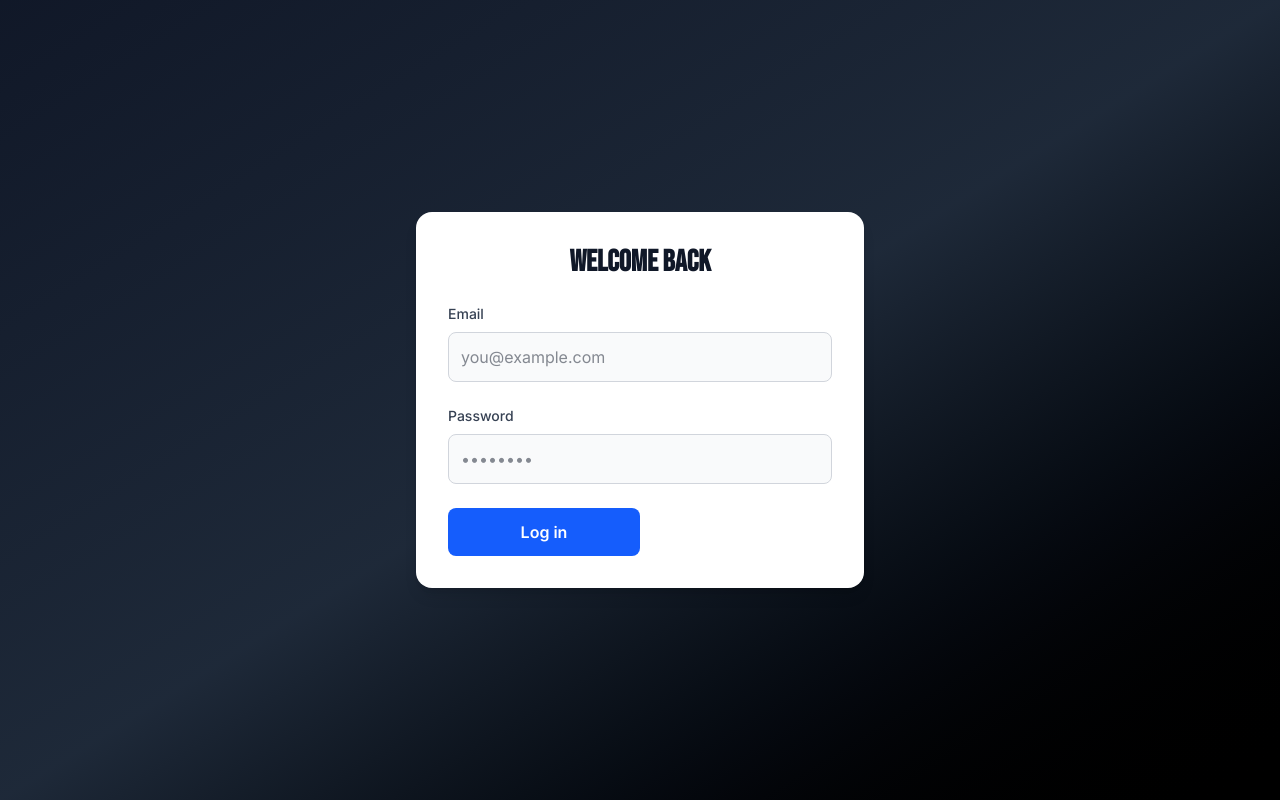
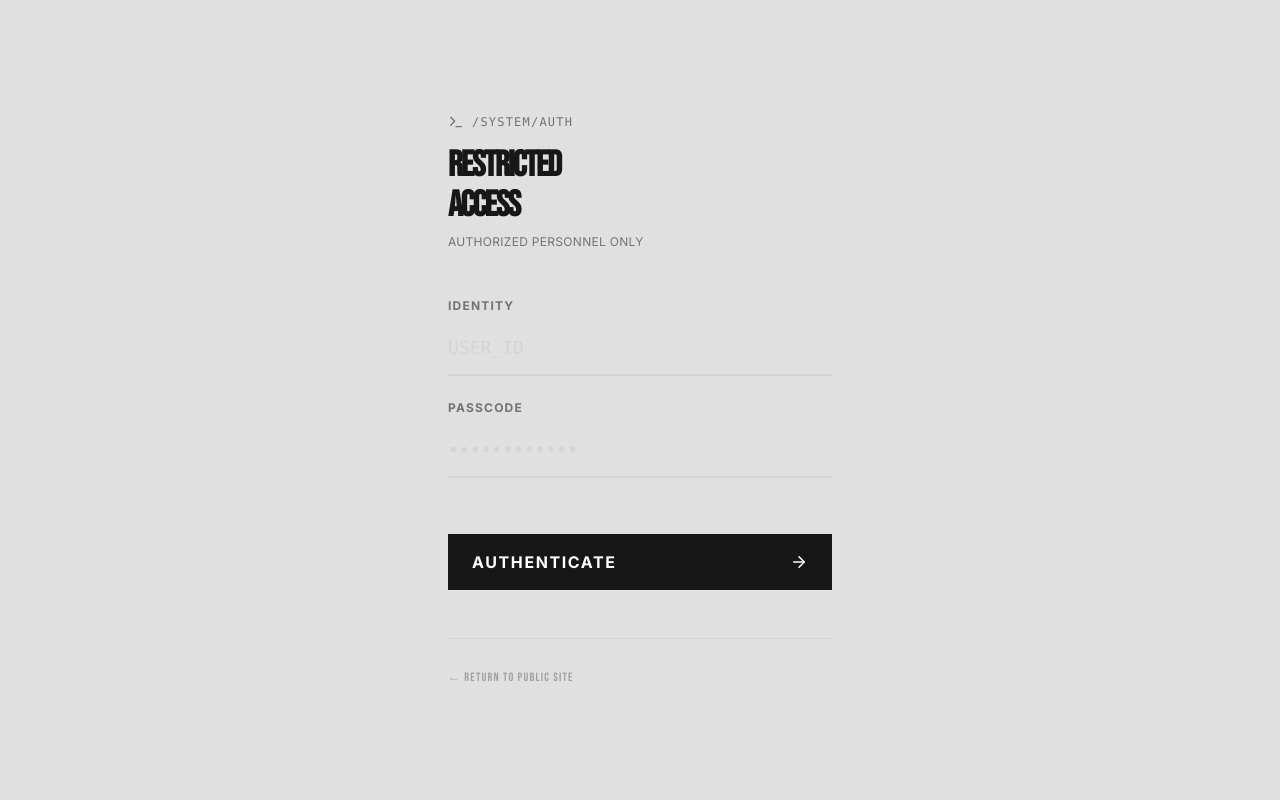
Before and after one commit to sospeterkedogo/my_portfolio, a Next.js app: page /login in a window 1280 px wide. Built offline with nearby package versions, Linux system fonts and the light colour scheme.

Commit message:
feat: Enhance Login and ProjectCard components with improved UI and functionality

```diff
--- a/app/login/page.tsx
+++ b/app/login/page.tsx
@@ -3,83 +3,113 @@
 import { useState, useRef } from 'react'
 import { useRouter } from 'next/navigation'
 import { login } from './actions'
+import { ArrowRight, ShieldAlert, Terminal } from 'lucide-react'
 
 export default function LoginPage() {
   const router = useRouter()
   const formRef = useRef<HTMLFormElement>(null)
   const [error, setError] = useState<string | null>(null)
-  const [loading, setLoading] = useState<{ login: boolean; signup: boolean }>({ login: false, signup: false })
+  const [loading, setLoading] = useState(false)
 
-  const handleAction = async (action: 'login') => {
+  const handleAction = async () => {
     if (!formRef.current) return
     const formData = new FormData(formRef.current)
 
     setError(null)
-    setLoading((prev) => ({ ...prev, login: true }))
+    setLoading(true)
 
     try {
-      let result
-      result = await login(formData)
-
-      if (result.success) {
+      const result = await login(formData)
+      if (result?.success) {
         router.push('/admin')
+      } else {
+         // Handle failure if your server action returns success: false
+         setError('Invalid credentials.')
       }
     } catch (err: any) {
-      setError(err.message || 'An unknown error occurred')
+      setError(err.message || 'Access denied.')
     } finally {
-      setLoading((prev) => ({ ...prev, [action]: false }))
+      setLoading(false)
     }
   }
 
   return (
-    <div className="min-h-screen flex items-center justify-center bg-gradient-to-br from-gray-900 via-gray-800 to-black">
-      <div className="w-full max-w-md bg-white dark:bg-gray-900 rounded-2xl shadow-lg p-8">
-        <h1 className="text-3xl font-bold text-center text-gray-900 dark:text-white mb-6">
-          Welcome Back
-        </h1>
+    <div className="min-h-screen flex flex-col items-center justify-center bg-[#e0e0e0] text-neutral-900 p-6">
 
-        {error && <div className="mb-4 p-3 bg-red-100 text-red-700 rounded">{error}</div>}
+      {/* HEADER: Technical & Cold */}
+      <div className="w-full max-w-sm mb-12 text-center md:text-left">
+         <div className="flex items-center gap-2 mb-4 justify-center md:justify-start text-neutral-500">
+            <Terminal size={16} />
+            <span className="font-mono text-xs uppercase tracking-widest">/System/Auth</span>
+         </div>
+         <h1 className="text-4xl font-black uppercase tracking-tighter mb-2">
+            Restricted<br/>Access
+         </h1>
+         <p className="font-mono text-xs text-neutral-500 uppercase tracking-wide">
+            Authorized Personnel Only
+         </p>
+      </div>
 
-        <form ref={formRef} className="space-y-6" onSubmit={(e) => e.preventDefault()}>
-          <div>
-            <label htmlFor="email" className="block text-sm font-medium text-gray-700 dark:text-gray-300">
-              Email
+      {/* FORM: Brutalist & Sharp */}
+      <div className="w-full max-w-sm">
+
+        {error && (
+            <div className="mb-6 bg-red-600 text-white p-4 flex items-center gap-3 text-sm font-bold uppercase tracking-wide border border-red-700 shadow-[4px_4px_0px_0px_rgba(0,0,0,1)]">
+               <ShieldAlert size={18} />
+               {error}
+            </div>
+        )}
+
+        <form ref={formRef} className="flex flex-col gap-6" onSubmit={(e) => { e.preventDefault(); handleAction(); }}>
+
+          {/* Email Input */}
+          <div className="relative group">
+            <label htmlFor="email" className="block text-xs font-bold uppercase tracking-widest mb-2 text-neutral-500 group-focus-within:text-black transition-colors">
+              Identity
             </label>
             <input
               id="email"
               name="email"
               type="email"
               required
-              placeholder="you@example.com"
-              className="mt-2 block w-full rounded-lg border border-gray-300 dark:border-gray-700 bg-gray-50 dark:bg-gray-800 text-gray-900 dark:text-white p-3 focus:ring-2 focus:ring-blue-500 focus:border-blue-500 transition"
+              placeholder="USER_ID"
+              className="w-full bg-transparent border-b-2 border-neutral-300 py-3 text-lg font-mono placeholder:text-neutral-300 focus:border-black focus:outline-none transition-colors rounded-none"
             />
           </div>
 
-          <div>
-            <label htmlFor="password" className="block text-sm font-medium text-gray-700 dark:text-gray-300">
-              Password
+          {/* Password Input */}
+          <div className="relative group">
+            <label htmlFor="password" className="block text-xs font-bold uppercase tracking-widest mb-2 text-neutral-500 group-focus-within:text-black transition-colors">
+              Passcode
             </label>
             <input
               id="password"
               name="password"
               type="password"
               required
-              placeholder="••••••••"
-              className="mt-2 block w-full rounded-lg border border-gray-300 dark:border-gray-700 bg-gray-50 dark:bg-gray-800 text-gray-900 dark:text-white p-3 focus:ring-2 focus:ring-blue-500 focus:border-blue-500 transition"
+              placeholder="••••••••••••"
+              className="w-full bg-transparent border-b-2 border-neutral-300 py-3 text-lg font-mono placeholder:text-neutral-300 focus:border-black focus:outline-none transition-colors rounded-none"
             />
           </div>
 
-          <div className="flex flex-col sm:flex-row gap-3">
-            <button
-              type="button"
-              disabled={loading.login}
-              className="w-full sm:w-1/2 px-4 py-3 rounded-lg bg-blue-600 text-white font-semibold hover:bg-blue-700 focus:ring-2 focus:ring-blue-400 transition"
-              onClick={() => handleAction('login')}
-            >
-              {loading.login ? 'Logging in...' : 'Log in'}
-            </button>
-          </div>
+          {/* Action Button */}
+          <button
+            type="submit"
+            disabled={loading}
+            className="mt-8 w-full bg-neutral-900 text-white h-14 font-bold uppercase tracking-widest hover:bg-blue-600 transition-all disabled:opacity-50 disabled:cursor-not-allowed flex items-center justify-between px-6 group"
+          >
+            <span>{loading ? 'Verifying...' : 'Authenticate'}</span>
+            {!loading && <ArrowRight size={18} className="group-hover:translate-x-1 transition-transform" />}
+          </button>
+
         </form>
+
+        <div className="mt-12 pt-6 border-t border-neutral-300 text-center md:text-left">
+           <a href="/" className="font-mono text-xs text-neutral-400 hover:text-black uppercase tracking-widest transition-colors">
+              ← Return to Public Site
+           </a>
+        </div>
+
       </div>
     </div>
   )
```
Also changed, not shown: components/projects/ProjectCard.tsx (+65 -37 lines).
